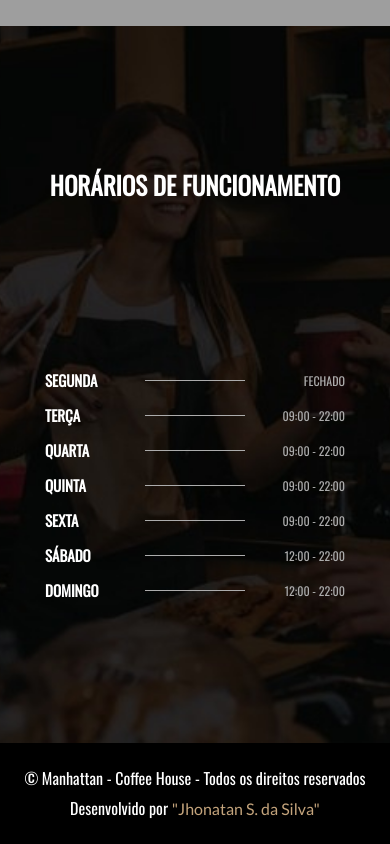
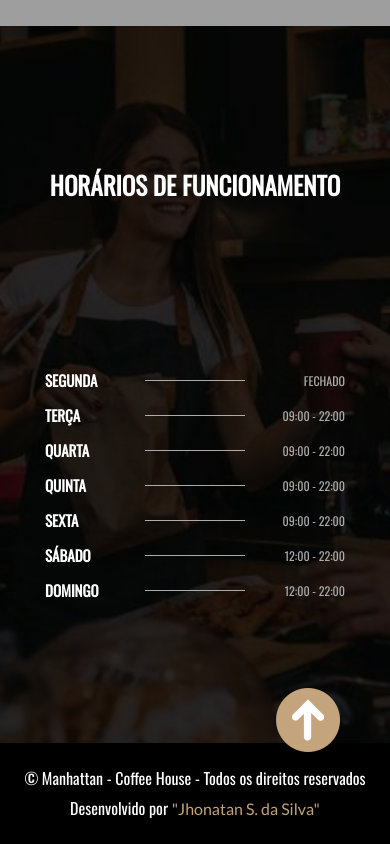
Before and after one commit to Jhonatansousa/Manhattan-Coffe-House, a plain HTML site: page index.html in a window 390 px wide. Shown: the part 4432-5276 px from the top of the page. Drawn offline with nearby package versions, Linux system fonts and the light colour scheme; grey boxes are pictures that could not be loaded.

Commit message:
add arrow up to main section

```diff
--- a/index.html
+++ b/index.html
@@ -44,7 +44,7 @@
 
   </nav>
 
-  <main class="parallax parallax-one">
+  <main id="main" class="parallax parallax-one">
     <h1>MANHATTAN - COFFEE HOUSE</h1>
   </main>
 
@@ -170,6 +170,7 @@
   </section>
 
   <footer>
+    <a class="arrow-up" href="#main"><img src="assets/seta-para-cima.png" alt="seta para cima"></a>
     <p>&copy; Manhattan - Coffee House - Todos os direitos reservados</p>
     <p>Desenvolvido por <a href="#">"Jhonatan S. da Silva"</a></p>
   </footer>
--- a/style.css
+++ b/style.css
@@ -256,7 +256,7 @@ footer {
   color: #fff;
   padding: 2rem 0;
   line-height: 3rem;
-
+  position: relative;
 }
 
 footer a {
@@ -266,7 +266,11 @@ footer a {
 }
 
 
-
+.arrow-up {
+  position: absolute;
+  top: -3rem;
+  right: 5rem;
+}
 
 
 
@@ -300,6 +304,10 @@ footer a {
 
   iframe {
     width: 40rem;
+  }
+
+  .arrow-up {
+    top: -5.5rem;
   }
 }
 
```
